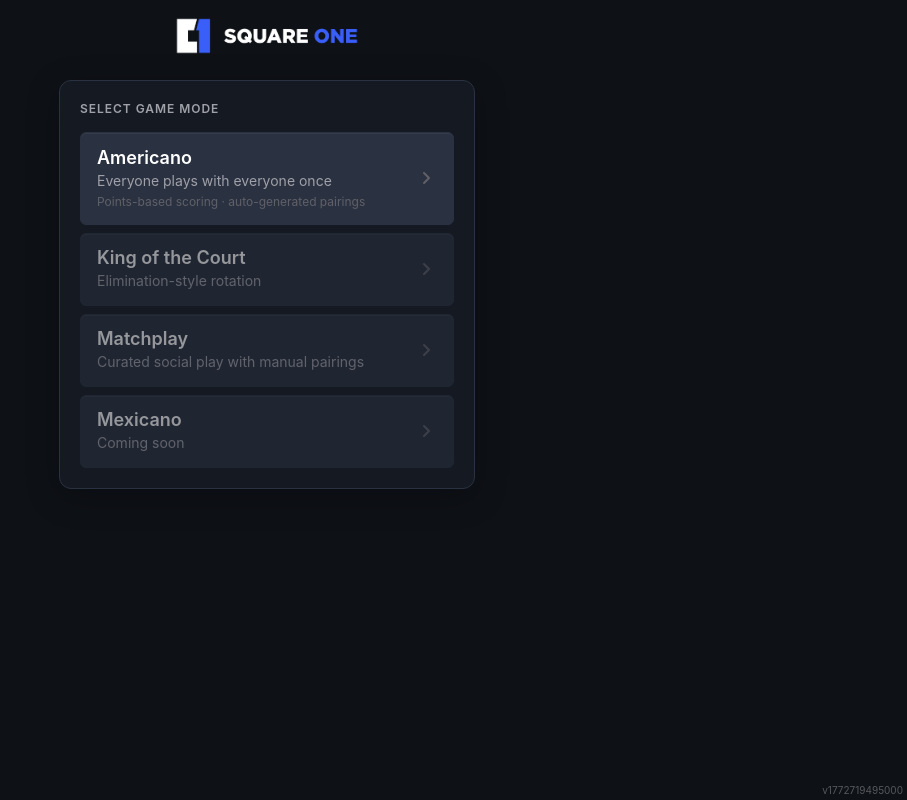
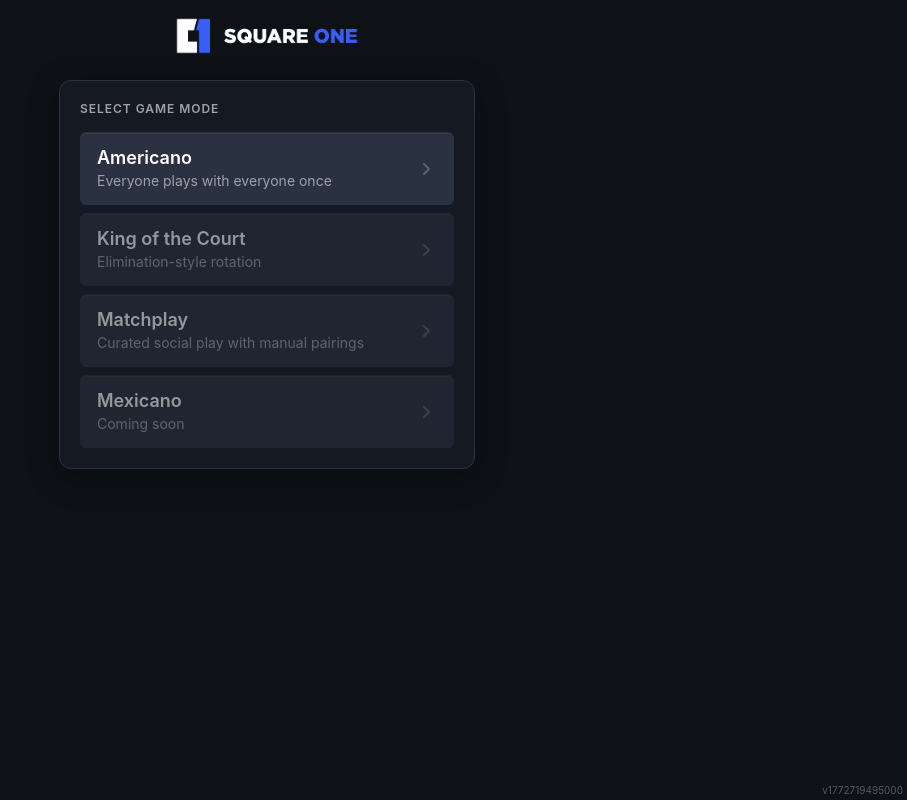
Before and after one commit to juicebox-glen/palapoint-v4, a Next.js app: page /design-system/preview/matchplay in a window 1280 px wide. Shown: the whole page, without its empty margins (373-1280 px from the left). Built offline with nearby package versions, Linux system fonts and the light colour scheme; a web font is replaced by a local one.

Commit message:
Remove unused matchplay meta text and related CSS styles for cleaner UI

```diff
--- a/app/styles/matchplay.css
+++ b/app/styles/matchplay.css
@@ -116,12 +116,6 @@
   font-size: var(--ui-font-sm);
   color: var(--text-secondary);
   line-height: 1.35;
-}
-
-.matchplay-launcher-mode-meta {
-  font-size: var(--ui-font-xs);
-  color: var(--text-muted);
-  line-height: 1.3;
 }
 
 .matchplay-mode-cards {
--- a/components/MatchplayLauncherModePicker.tsx
+++ b/components/MatchplayLauncherModePicker.tsx
@@ -34,7 +34,6 @@
           <div className="matchplay-launcher-mode-copy">
             <span className="matchplay-launcher-mode-name">Americano</span>
             <span className="matchplay-launcher-mode-desc">Everyone plays with everyone once</span>
-            <span className="matchplay-launcher-mode-meta">Points-based scoring · auto-generated pairings</span>
           </div>
           <LauncherChevron />
         </Link>
```
